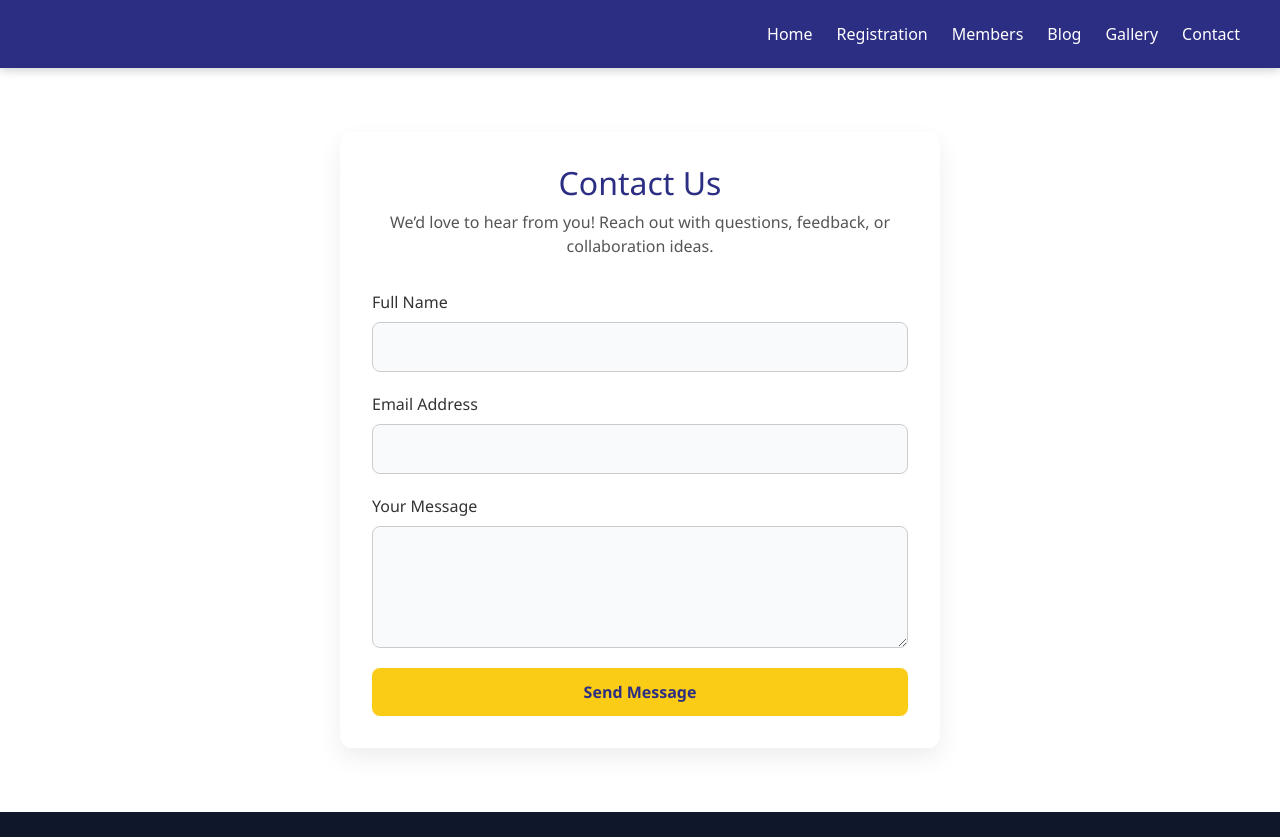
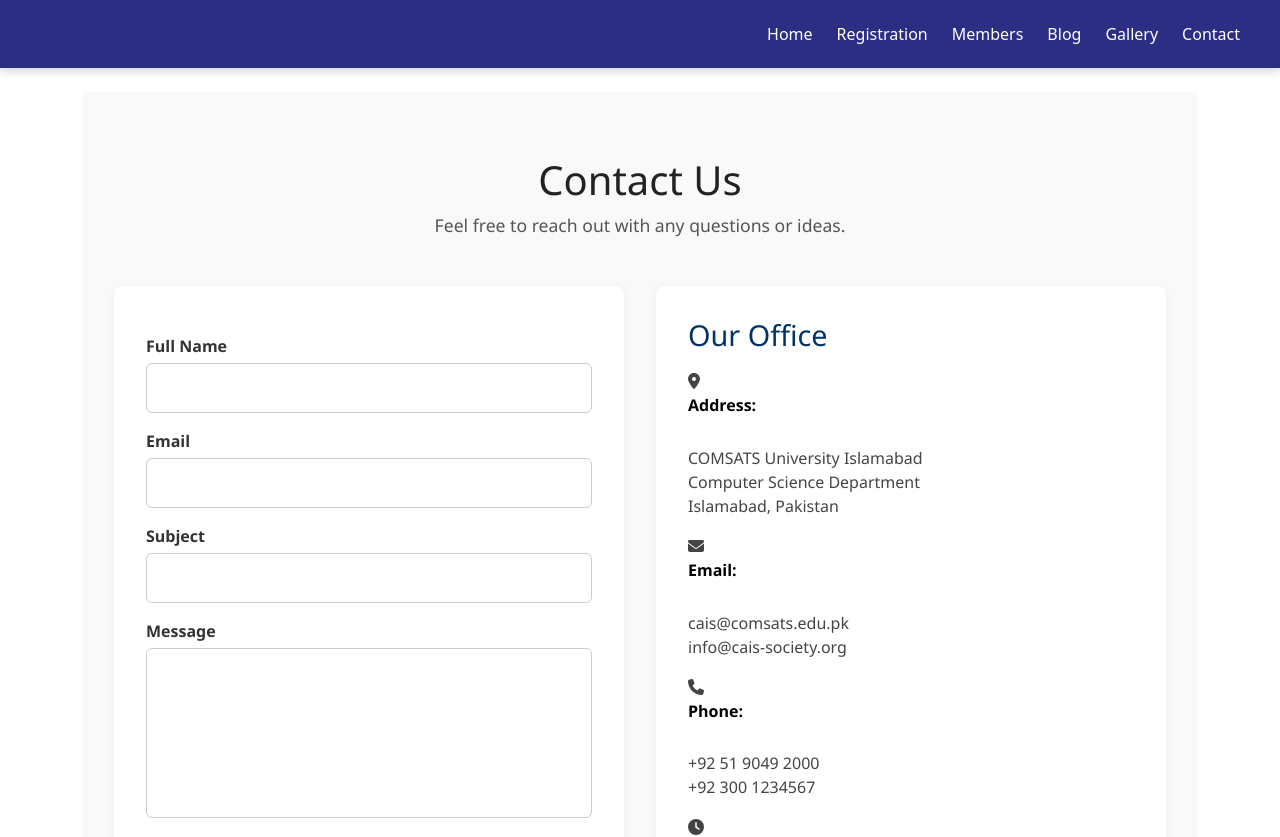
Before and after one commit to saad7420/CAIS-Website, a React (Vite) app in the folder client/: page /contact in a window 1280 px wide. Shown: the top 837 px of the page. Built offline with nearby package versions, Linux system fonts and the light colour scheme.

Commit message:
The contact page is modified. Some information of the CAIS is also set

```diff
--- a/client/index.html
+++ b/client/index.html
@@ -4,6 +4,10 @@
     <meta charset="UTF-8" />
     <meta name="viewport" content="width=device-width, initial-scale=1.0" />
     <title>CAIS</title>
+    <link
+  rel="stylesheet"
+  href="https://cdnjs.cloudflare.com/ajax/libs/font-awesome/6.4.0/css/all.min.css"/>
+
   </head>
   <body>
     <div id="root"></div>
--- a/client/src/pages/Contact.jsx
+++ b/client/src/pages/Contact.jsx
@@ -1,46 +1,119 @@
 import { useState } from "react";
 import "../styles/Contact.css";
+import { FontAwesomeIcon } from "@fortawesome/react-fontawesome";
+import { faMapMarkerAlt, faEnvelope, faPhone, faClock } from "@fortawesome/free-solid-svg-icons";
 
 export default function Contact() {
-  const [formData, setFormData] = useState({ name: "", email: "", message: "" });
-  const [status, setStatus] = useState("");
+  const [formData, setFormData] = useState({
+    name: "",
+    email: "",
+    subject: "",
+    message: ""
+  });
+
+  const [submitted, setSubmitted] = useState(false);
 
   const handleChange = (e) => {
-    setFormData((prev) => ({ ...prev, [e.target.id]: e.target.value }));
+    const { name, value } = e.target;
+    setFormData((prev) => ({ ...prev, [name]: value }));
   };
 
   const handleSubmit = (e) => {
     e.preventDefault();
-    // Optional: send formData to backend API
-    setStatus("✅ Message sent successfully!");
-    setFormData({ name: "", email: "", message: "" });
+    console.log("Contact form submitted:", formData);
+    setSubmitted(true);
   };
 
+  if (submitted) {
+    return (
+      <div className="contact-submitted">
+        <div className="submitted-box">
+          <h2>Thank you!</h2>
+          <p>Your message has been sent successfully.</p>
+          <button onClick={() => setSubmitted(false)}>Send Another</button>
+        </div>
+      </div>
+    );
+  }
+
   return (
-    <div className="contact-container">
-      <h2>Contact Us</h2>
-      <p>We’d love to hear from you! Reach out with questions, feedback, or collaboration ideas.</p>
+    <div className="contact-page">
+      <div className="contact-header">
+        <h1>Contact Us</h1>
+        <p>Feel free to reach out with any questions or ideas.</p>
+      </div>
 
-      {status && <div className="form-status">{status}</div>}
+      <div className="contact-content">
+        <div className="contact-form-container">
+          <form className="contact-form" onSubmit={handleSubmit}>
+            <label>Full Name</label>
+            <input
+              type="text"
+              name="name"
+              value={formData.name}
+              onChange={handleChange}
+              required
+            />
 
-      <form onSubmit={handleSubmit} className="contact-form">
-        <label>
-          Full Name
-          <input type="text" id="name" value={formData.name} onChange={handleChange} required />
-        </label>
+            <label>Email</label>
+            <input
+              type="email"
+              name="email"
+              value={formData.email}
+              onChange={handleChange}
+              required
+            />
 
-        <label>
-          Email Address
-          <input type="email" id="email" value={formData.email} onChange={handleChange} required />
-        </label>
+            <label>Subject</label>
+            <input
+              type="text"
+              name="subject"
+              value={formData.subject}
+              onChange={handleChange}
+              required
+            />
 
-        <label>
-          Your Message
-          <textarea id="message" rows="4" value={formData.message} onChange={handleChange} required />
-        </label>
+            <label>Message</label>
+            <textarea
+              name="message"
+              rows="6"
+              value={formData.message}
+              onChange={handleChange}
+              required
+            ></textarea>
 
-        <button type="submit">Send Message</button>
-      </form>
+            <button type="submit">Send Message</button>
+          </form>
+        </div>
+
+        <div className="contact-info">
+          <h2>Our Office</h2>
+          <p>
+            <FontAwesomeIcon icon={faMapMarkerAlt} /> <strong>Address:</strong><br />
+            COMSATS University Islamabad<br />
+            Computer Science Department<br />
+            Islamabad, Pakistan
+          </p>
+
+          <p>
+            <FontAwesomeIcon icon={faEnvelope} /> <strong>Email:</strong><br />
+            cais@comsats.edu.pk<br />
+            info@cais-society.org
+          </p>
+
+          <p>
+            <FontAwesomeIcon icon={faPhone} /> <strong>Phone:</strong><br />
+            +92 51 9049 2000<br />
+            +92 300 1234567
+          </p>
+
+          <p>
+            <FontAwesomeIcon icon={faClock} /> <strong>Office Hours:</strong><br />
+            Mon-Fri: 9:00 AM - 5:00 PM<br />
+            Sat: 10:00 AM - 2:00 PM
+          </p>
+        </div>
+      </div>
     </div>
   );
 }
--- a/client/src/styles/Blog.css
+++ b/client/src/styles/Blog.css
@@ -1,129 +1,146 @@
-/* Blog.css */
+/* Contact.css */
 
-.blog-page {
-  min-height: 100vh;
-  background-color: #ffffff;
-  padding: 60px 20px;
+.contact-page {
+  padding: 4rem 2rem;
+  background-color: #f9f9f9;
   font-family: 'Segoe UI', Tahoma, Geneva, Verdana, sans-serif;
 }
 
-.blog-header {
+.contact-header {
   text-align: center;
-  margin-bottom: 40px;
+  margin-bottom: 3rem;
 }
 
-.blog-header h1 {
+.contact-header h1 {
   font-size: 2.5rem;
-  margin-bottom: 10px;
-  color: #1a202c;
+  margin-bottom: 0.5rem;
+  color: #222;
 }
 
-.blog-header p {
+.contact-header p {
   font-size: 1.1rem;
-  color: #4a5568;
+  color: #555;
 }
 
-.blog-categories {
+.contact-content {
+  display: flex;
+  flex-direction: column;
+  gap: 2rem;
+}
+
+@media (min-width: 768px) {
+  .contact-content {
+    flex-direction: row;
+    justify-content: space-between;
+  }
+}
+
+.contact-form-container,
+.contact-info {
+  flex: 1;
+  background-color: #fff;
+  padding: 2rem;
+  border-radius: 8px;
+  box-shadow: 0 2px 10px rgba(0, 0, 0, 0.05);
+}
+
+.contact-form {
+  display: flex;
+  flex-direction: column;
+}
+
+.contact-form label {
+  margin-top: 1rem;
+  margin-bottom: 0.3rem;
+  font-weight: 600;
+  color: #333;
+}
+
+.contact-form input,
+.contact-form textarea {
+  padding: 0.75rem;
+  border: 1px solid #ccc;
+  border-radius: 6px;
+  font-size: 1rem;
+  resize: none;
+}
+
+.contact-form button {
+  margin-top: 1.5rem;
+  padding: 0.75rem;
+  background-color: #003366;
+  color: #fff;
+  font-weight: 600;
+  font-size: 1rem;
+  border: none;
+  border-radius: 6px;
+  cursor: pointer;
+  transition: background-color 0.3s;
+}
+
+.contact-form button:hover {
+  background-color: #0055aa;
+}
+
+.contact-info h2 {
+  font-size: 1.8rem;
+  margin-bottom: 1rem;
+  color: #003366;
+}
+
+.contact-info p {
+  font-size: 1rem;
+  color: #444;
+  margin: 1rem 0;
+}
+
+.contact-info strong {
+  display: block;
+  color: #000;
+  margin-bottom: 0.3rem;
+}
+
+.contact-info i {
+  margin-right: 0.5rem;
+  color: #003366;
+}
+
+.contact-submitted {
   display: flex;
   justify-content: center;
-  flex-wrap: wrap;
-  gap: 12px;
-  margin-bottom: 40px;
+  align-items: center;
+  height: 80vh;
 }
 
-.category-btn {
-  padding: 10px 18px;
-  border: 1px solid #ccc;
-  background-color: #f3f4f6;
-  color: #333;
-  cursor: pointer;
-  border-radius: 5px;
-  transition: all 0.3s ease;
+.submitted-box {
+  background-color: #e6ffe6;
+  border: 1px solid #66bb66;
+  padding: 2rem 3rem;
+  border-radius: 10px;
+  text-align: center;
+  max-width: 400px;
 }
 
-.category-btn:hover {
-  background-color: #e2e8f0;
+.submitted-box h2 {
+  color: #228822;
+  margin-bottom: 1rem;
 }
 
-.category-btn.active {
-  background-color: #2b6cb0;
-  color: #fff;
-  border-color: #2b6cb0;
+.submitted-box p {
+  color: #333;
+  margin-bottom: 2rem;
 }
 
-.blog-grid {
-  display: grid;
-  grid-template-columns: repeat(auto-fill, minmax(300px, 1fr));
-  gap: 24px;
-  max-width: 1200px;
-  margin: 0 auto;
+.submitted-box button {
+  background-color: #228822;
+  color: #fff;
+  border: none;
+  padding: 0.6rem 1.2rem;
+  border-radius: 6px;
+  cursor: pointer;
+  font-weight: 600;
 }
 
-.blog-card {
-  border: 1px solid #e2e8f0;
-  border-radius: 8px;
-  overflow: hidden;
-  background-color: #fff;
-  transition: box-shadow 0.3s ease, transform 0.3s ease;
+.submitted-box button:hover {
+  background-color: #1a6d1a;
 }
-
-.blog-card:hover {
-  box-shadow: 0 8px 20px rgba(0, 0, 0, 0.08);
-  transform: translateY(-4px);
-}
-
-.blog-img {
-  width: 100%;
-  height: 200px;
-  object-fit: cover;
-}
-
-.blog-content {
-  padding: 16px;
-}
-
-.blog-category {
-  display: inline-block;
-  font-size: 0.85rem;
-  color: #4a5568;
-  background-color: #edf2f7;
-  padding: 2px 8px;
-  border-radius: 4px;
-  margin-right: 10px;
-}
-
-.blog-date {
-  font-size: 0.85rem;
-  color: #718096;
-}
-
-.blog-content h3 {
-  font-size: 1.2rem;
-  margin: 12px 0;
-  color: #2d3748;
-}
-
-.blog-content p {
-  font-size: 0.95rem;
-  color: #4a5568;
-  line-height: 1.5;
-}
-
-.read-more {
-  display: inline-block;
-  margin-top: 10px;
-  font-weight: bold;
-  color: #2b6cb0;
-  text-decoration: none;
-}
-
-.read-more:hover {
-  text-decoration: underline;
-}
-
-.no-posts {
-  text-align: center;
-  font-size: 1.1rem;
-  color: #999;
-  margin-top: 50px;
-}
--- a/client/src/styles/Contact.css
+++ b/client/src/styles/Contact.css
@@ -1,79 +1,146 @@
-:root {
-  --cais-primary: #2c2e83;
-  --cais-accent: #6b6bbd;
-  --cais-light: #f1f5f9;
-  --cais-yellow: #facc15;
+/* Contact.css */
+
+.contact-page {
+  padding: 4rem 2rem;
+  background-color: #f9f9f9;
+  font-family: 'Segoe UI', Tahoma, Geneva, Verdana, sans-serif;
 }
 
-.contact-container {
-  max-width: 600px;
-  margin: 4rem auto;
-  padding: 2rem;
-  background: #ffffff;
-  border-radius: 12px;
-  box-shadow: 0 10px 25px rgba(0, 0, 0, 0.07);
-  font-family: "Segoe UI", sans-serif;
+.contact-header {
+  text-align: center;
+  margin-bottom: 3rem;
 }
 
-.contact-container h2 {
-  font-size: 2rem;
-  color: var(--cais-primary);
+.contact-header h1 {
+  font-size: 2.5rem;
   margin-bottom: 0.5rem;
-  text-align: center;
+  color: #222;
 }
 
-.contact-container p {
-  text-align: center;
+.contact-header p {
+  font-size: 1.1rem;
   color: #555;
-  margin-bottom: 2rem;
 }
 
-.form-status {
-  background: var(--cais-light);
-  color: var(--cais-primary);
-  padding: 0.75rem;
-  border-left: 4px solid var(--cais-yellow);
-  margin-bottom: 1.5rem;
-  border-radius: 6px;
-  text-align: center;
-  font-weight: 500;
+.contact-content {
+  display: flex;
+  flex-direction: column;
+  gap: 2rem;
+}
+
+@media (min-width: 768px) {
+  .contact-content {
+    flex-direction: row;
+    justify-content: space-between;
+  }
+}
+
+.contact-form-container,
+.contact-info {
+  flex: 1;
+  background-color: #fff;
+  padding: 2rem;
+  border-radius: 8px;
+  box-shadow: 0 2px 10px rgba(0, 0, 0, 0.05);
 }
 
 .contact-form {
   display: flex;
   flex-direction: column;
-  gap: 1.25rem;
 }
 
 .contact-form label {
-  display: flex;
-  flex-direction: column;
-  font-weight: 500;
+  margin-top: 1rem;
+  margin-bottom: 0.3rem;
+  font-weight: 600;
   color: #333;
 }
 
 .contact-form input,
 .contact-form textarea {
-  margin-top: 0.5rem;
-  padding: 0.75rem 1rem;
+  padding: 0.75rem;
   border: 1px solid #ccc;
-  border-radius: 8px;
+  border-radius: 6px;
   font-size: 1rem;
-  background: #f9fafb;
-  outline-color: var(--cais-accent);
+  resize: none;
 }
 
 .contact-form button {
-  background-color: var(--cais-yellow);
-  color: var(--cais-primary);
+  margin-top: 1.5rem;
   padding: 0.75rem;
-  font-weight: bold;
+  background-color: #003366;
+  color: #fff;
+  font-weight: 600;
+  font-size: 1rem;
   border: none;
-  border-radius: 8px;
+  border-radius: 6px;
   cursor: pointer;
-  transition: background 0.3s ease;
+  transition: background-color 0.3s;
 }
 
 .contact-form button:hover {
-  background-color: #fbbf24;
+  background-color: #0055aa;
 }
+
+.contact-info h2 {
+  font-size: 1.8rem;
+  margin-bottom: 1rem;
+  color: #003366;
+}
+
+.contact-info p {
+  font-size: 1rem;
+  color: #444;
+  margin: 1rem 0;
+}
+
+.contact-info strong {
+  display: block;
+  color: #000;
+  margin-bottom: 0.3rem;
+}
+
+.contact-info i {
+  margin-right: 0.5rem;
+  color: #003366;
+}
+
+.contact-submitted {
+  display: flex;
+  justify-content: center;
+  align-items: center;
+  height: 80vh;
+}
+
+.submitted-box {
+  background-color: #e6ffe6;
+  border: 1px solid #66bb66;
+  padding: 2rem 3rem;
+  border-radius: 10px;
+  text-align: center;
+  max-width: 400px;
+}
+
+.submitted-box h2 {
+  color: #228822;
+  margin-bottom: 1rem;
+}
+
+.submitted-box p {
+  color: #333;
+  margin-bottom: 2rem;
+}
+
+.submitted-box button {
+  background-color: #228822;
+  color: #fff;
+  border: none;
+  padding: 0.6rem 1.2rem;
+  border-radius: 6px;
+  cursor: pointer;
+  font-weight: 600;
+}
+
+.submitted-box button:hover {
+  background-color: #1a6d1a;
+}
--- a/client/src/styles/home.css
+++ b/client/src/styles/home.css
@@ -1,43 +1,197 @@
-/* General Layout */
-.gradient-bg {
-  background: linear-gradient(to right, #0f2027, #203a43, #2c5364);
+:root {
+  --cais-primary: #2c2e83;
+  --cais-accent: #6b6bbd;
+  --cais-dark: #4a4a4a;
+  --cais-light: #f0f0f0;
+  --cais-white: #ffffff;
 }
 
-.tech-pattern {
-  background-image: url('https://www.transparenttextures.com/patterns/diagmonds-light.png');
-  background-size: contain;
+.home {
+  font-family: "Segoe UI", sans-serif;
+  background: var(--cais-white);
+  color: var(--cais-dark);
 }
 
-/* Animations */
-@keyframes slideUp {
-  0% {
-    transform: translateY(40px);
-    opacity: 0;
-  }
-  100% {
-    transform: translateY(0px);
-    opacity: 1;
-  }
+/* Hero Section */
+.hero {
+  position: relative;
+  background: linear-gradient(to right, var(--cais-primary), var(--cais-accent));
+  color: var(--cais-white);
+  padding: 4rem 2rem;
+  min-height: 100vh;
+  display: flex;
+  align-items: center;
+  justify-content: center;
 }
 
-@keyframes float {
-  0%, 100% {
-    transform: translateY(0px);
-  }
-  50% {
-    transform: translateY(-10px);
-  }
+.overlay {
+  position: absolute;
+  inset: 0;
+  background: rgba(0, 0, 0, 0.4);
 }
 
-.animate-slide-up {
-  animation: slideUp 1s ease forwards;
+.hero-content {
+  display: flex;
+  flex-wrap: wrap;
+  max-width: 1200px;
+  gap: 2rem;
+  z-index: 1;
+  position: relative;
+  align-items: center;
+  justify-content: space-between;
 }
 
-.animate-float {
-  animation: float 3s ease-in-out infinite;
+.hero-text {
+  flex: 1 1 500px;
 }
 
-/* Custom Utility */
-.bg-cais-navy {
-  background-color: #1e3a8a;
+.hero-text h1 {
+  font-size: 3rem;
+  font-weight: 700;
 }
+
+.hero-text h1 span {
+  color: #facc15; /* CAIS yellow highlight */
+}
+
+.tagline {
+  font-size: 1.5rem;
+  margin: 1rem 0;
+  color: #e0e8ff;
+}
+
+.description {
+  margin-bottom: 1.5rem;
+  line-height: 1.7;
+  color: #e2e8f0;
+}
+
+.hero-buttons {
+  display: flex;
+  flex-wrap: wrap;
+  gap: 1rem;
+}
+
+.primary-btn, .secondary-btn {
+  padding: 0.75rem 1.5rem;
+  border-radius: 8px;
+  font-weight: 600;
+  font-size: 1rem;
+  text-decoration: none;
+  cursor: pointer;
+}
+
+.primary-btn {
+  background: #facc15;
+  color: var(--cais-primary);
+  border: none;
+}
+
+.secondary-btn {
+  border: 2px solid var(--cais-white);
+  background: transparent;
+  color: var(--cais-white);
+}
+
+.hero-image {
+  flex: 1 1 400px;
+  text-align: center;
+}
+
+.hero-image img {
+  width: 100%;
+  max-width: 500px;
+  border-radius: 1rem;
+  box-shadow: 0 10px 30px rgba(0, 0, 0, 0.3);
+}
+
+/* Foundation Section */
+.foundation {
+  padding: 4rem 2rem;
+  background: var(--cais-light);
+  text-align: center;
+}
+
+.foundation h2 {
+  font-size: 2.5rem;
+  font-weight: bold;
+  margin-bottom: 0.5rem;
+  color: var(--cais-primary);
+}
+
+.subheading {
+  font-size: 1.2rem;
+  color: var(--cais-dark);
+  margin-bottom: 2.5rem;
+}
+
+.foundation-cards {
+  display: flex;
+  flex-wrap: wrap;
+  justify-content: center;
+  gap: 2rem;
+}
+
+.card {
+  background: var(--cais-white);
+  padding: 2rem;
+  border-radius: 1rem;
+  width: 100%;
+  max-width: 350px;
+  box-shadow: 0 4px 16px rgba(0, 0, 0, 0.06);
+  transition: transform 0.3s ease;
+  border-left: 6px solid var(--cais-accent);
+}
+
+.card:hover {
+  transform: translateY(-5px);
+}
+
+.card h3 {
+  margin-top: 1rem;
+  font-size: 1.5rem;
+  color: var(--cais-primary);
+}
+
+.icon-wrapper {
+  font-size: 2rem;
+  color: var(--cais-accent);
+}
+
+.card ul {
+  list-style: none;
+  padding-left: 0;
+  margin-top: 1rem;
+  text-align: left;
+}
+
+.card ul li {
+  margin: 0.5rem 0;
+  display: flex;
+  align-items: center;
+}
+
+.card ul li svg {
+  margin-right: 0.5rem;
+  color: var(--cais-primary);
+}
+
+/* Events Section */
+.events {
+  padding: 4rem 2rem;
+  background-color: var(--cais-light);
+  text-align: center;
+}
+
+.events h2 {
+  font-size: 2.5rem;
+  margin-bottom: 1rem;
+  color: var(--cais-primary);
+}
+
+.events p {
+  font-size: 1.1rem;
+  max-width: 700px;
+  margin: 0 auto 2rem auto;
+  color: var(--cais-dark);
+}
```
